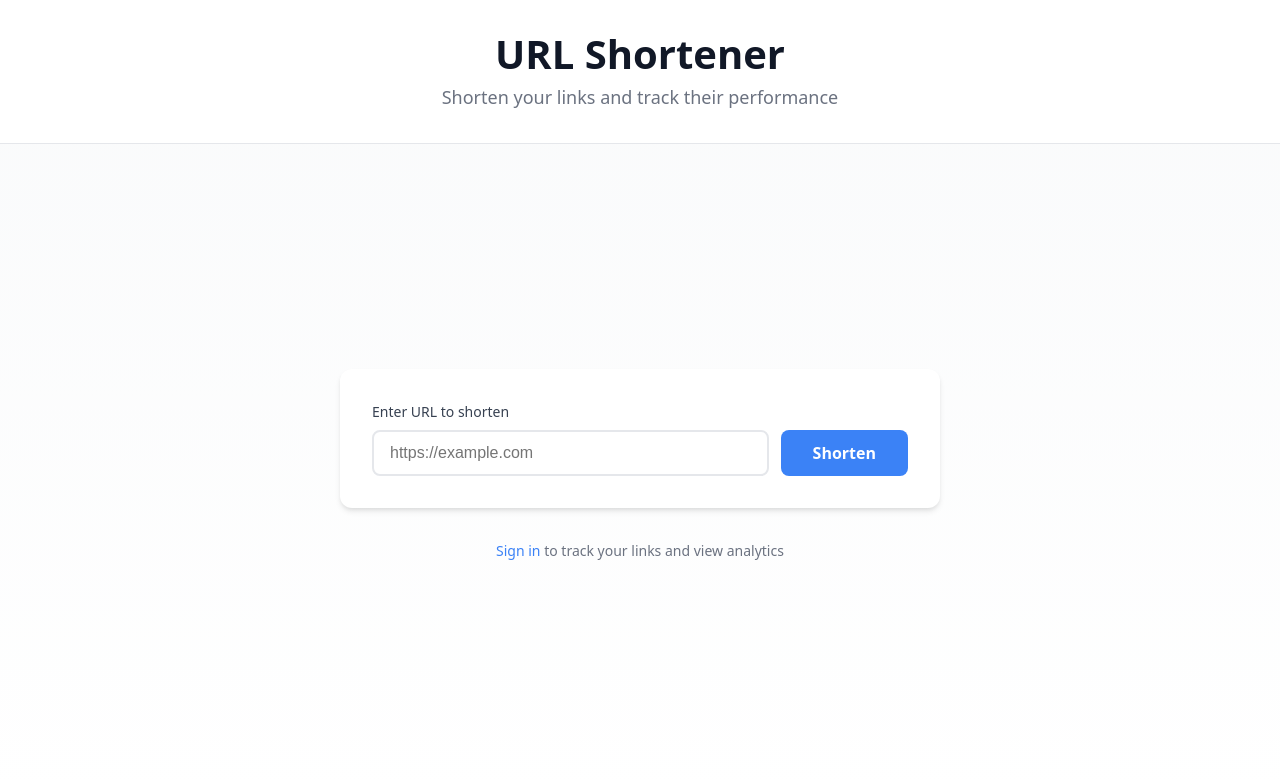
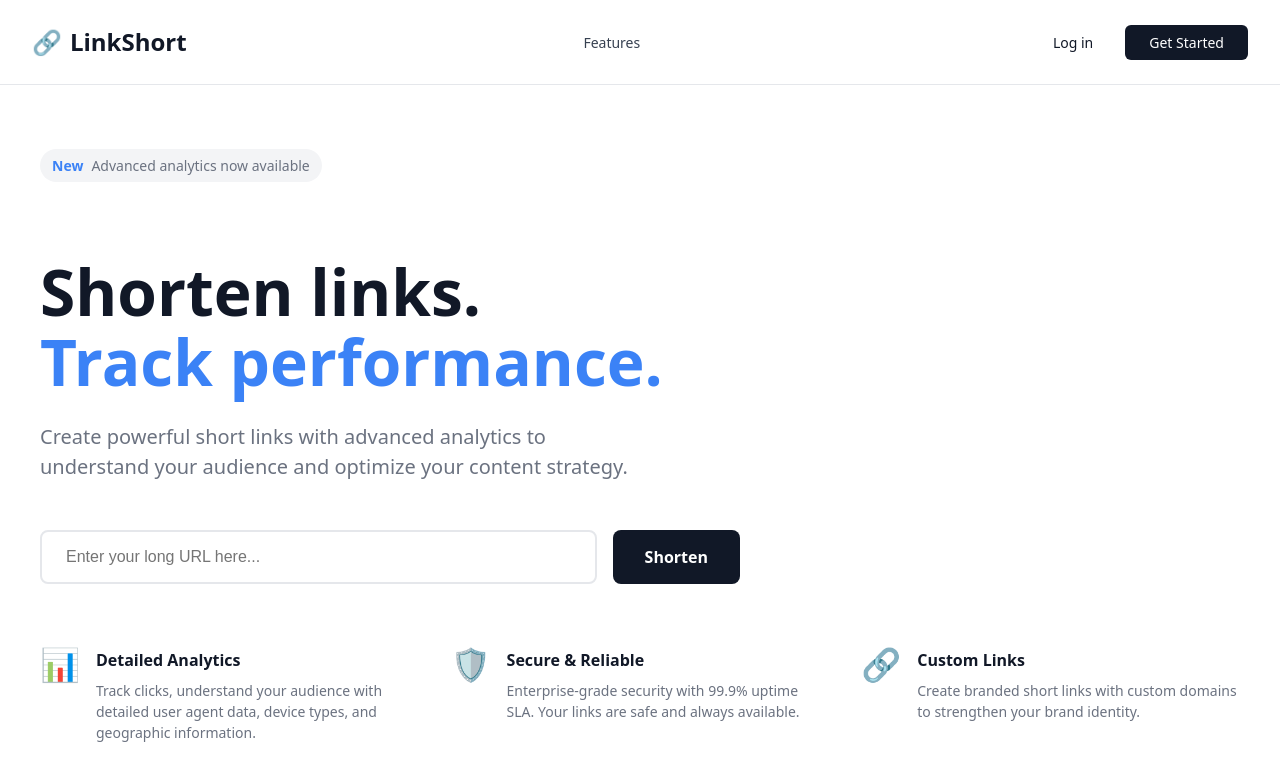
Before and after one commit to isiaccha/url-shortener, a React (Vite) app in the folder frontend/: page / in a window 1280 px wide. Shown: the top 780 px of the page. Built offline with nearby package versions, Linux system fonts and the light colour scheme; no server answers.

Commit message:
cleaned up initial homepage

```diff
--- a/frontend/src/pages/Home.tsx
+++ b/frontend/src/pages/Home.tsx
@@ -57,7 +57,7 @@ export default function Home() {
         display: 'flex',
         alignItems: 'center',
         justifyContent: 'center',
-        background: '#f9fafb',
+        background: '#ffffff',
       }}>
         <p style={{ color: '#6b7280' }}>Loading...</p>
       </div>
@@ -67,75 +67,189 @@ export default function Home() {
   return (
     <div style={{
       minHeight: '100vh',
-      background: 'linear-gradient(to bottom, #f9fafb, #ffffff)',
+      background: '#ffffff',
+    }}>
+      {/* Header/Navigation */}
+      <header style={{
+        padding: '1.5rem 2rem',
         display: 'flex',
-      flexDirection: 'column',
-    }}>
-      {/* Header */}
-      <header style={{
-        padding: '2rem 1rem',
-        textAlign: 'center',
-        background: 'white',
+        alignItems: 'center',
+        justifyContent: 'space-between',
         borderBottom: '1px solid #e5e7eb',
       }}>
-        <h1 style={{
-          fontSize: '2.5rem',
+        <div style={{
+          display: 'flex',
+          alignItems: 'center',
+          gap: '0.5rem',
+          fontSize: '1.5rem',
           fontWeight: 'bold',
           color: '#111827',
-          margin: 0,
-          marginBottom: '0.5rem',
         }}>
-          URL Shortener
-        </h1>
-        <p style={{
-          fontSize: '1.125rem',
-          color: '#6b7280',
-          margin: 0,
+          <span>🔗</span>
+          <span>LinkShort</span>
+        </div>
+
+        <nav style={{
+          display: 'flex',
+          alignItems: 'center',
+          gap: '2rem',
         }}>
-          Shorten your links and track their performance
-        </p>
+          <a
+            href="#features"
+            style={{
+              color: '#374151',
+              textDecoration: 'none',
+              fontSize: '0.875rem',
+              fontWeight: '500',
+            }}
+            onMouseEnter={(e) => e.currentTarget.style.color = '#111827'}
+            onMouseLeave={(e) => e.currentTarget.style.color = '#374151'}
+          >
+            Features
+          </a>
+          {isAuthenticated && (
+            <a
+              href="/dashboard"
+              onClick={(e) => {
+                e.preventDefault()
+                navigate('/dashboard')
+              }}
+              style={{
+                color: '#374151',
+                textDecoration: 'none',
+                fontSize: '0.875rem',
+                fontWeight: '500',
+              }}
+              onMouseEnter={(e) => e.currentTarget.style.color = '#111827'}
+              onMouseLeave={(e) => e.currentTarget.style.color = '#374151'}
+            >
+              Dashboard
+            </a>
+          )}
+        </nav>
+
+        <div style={{
+          display: 'flex',
+          alignItems: 'center',
+          gap: '1rem',
+        }}>
+          {!isAuthenticated ? (
+            <>
+              <button
+                onClick={() => navigate('/login')}
+                style={{
+                  padding: '0.5rem 1rem',
+                  background: 'transparent',
+                  border: 'none',
+                  color: '#111827',
+                  fontSize: '0.875rem',
+                  fontWeight: '500',
+                  cursor: 'pointer',
+                }}
+              >
+                Log in
+              </button>
+              <button
+                onClick={() => navigate('/login')}
+                style={{
+                  padding: '0.5rem 1.5rem',
+                  background: '#111827',
+                  border: 'none',
+                  color: 'white',
+                  fontSize: '0.875rem',
+                  fontWeight: '500',
+                  borderRadius: '6px',
+                  cursor: 'pointer',
+                }}
+                onMouseEnter={(e) => e.currentTarget.style.background = '#374151'}
+                onMouseLeave={(e) => e.currentTarget.style.background = '#111827'}
+              >
+                Get Started
+              </button>
+            </>
+          ) : (
+            <button
+              onClick={() => navigate('/dashboard')}
+              style={{
+                padding: '0.5rem 1.5rem',
+                background: '#111827',
+                border: 'none',
+                color: 'white',
+                fontSize: '0.875rem',
+                fontWeight: '500',
+                borderRadius: '6px',
+                cursor: 'pointer',
+              }}
+              onMouseEnter={(e) => e.currentTarget.style.background = '#374151'}
+              onMouseLeave={(e) => e.currentTarget.style.background = '#111827'}
+            >
+              Dashboard
+            </button>
+          )}
+        </div>
       </header>
 
-      {/* Main Content */}
+      {/* Hero Section */}
       <main style={{
-        flex: 1,
-        display: 'flex',
+        maxWidth: '1200px',
+        margin: '0 auto',
+        padding: '4rem 2rem',
+      }}>
+        {/* Badge */}
+        <div style={{
+          display: 'inline-flex',
           alignItems: 'center',
-        justifyContent: 'center',
-        padding: '2rem 1rem',
+          gap: '0.5rem',
+          padding: '0.375rem 0.75rem',
+          background: '#f3f4f6',
+          borderRadius: '9999px',
+          marginBottom: '2rem',
+          fontSize: '0.875rem',
         }}>
-        <div style={{
-          width: '100%',
+          <span style={{ color: '#3b82f6', fontWeight: '600' }}>New</span>
+          <span style={{ color: '#6b7280' }}>Advanced analytics now available</span>
+        </div>
+
+        {/* Headline */}
+        <h1 style={{
+          fontSize: '4rem',
+          fontWeight: 'bold',
+          lineHeight: '1.1',
+          marginBottom: '1.5rem',
+          color: '#111827',
+        }}>
+          Shorten links.<br />
+          <span style={{ color: '#3b82f6' }}>Track performance.</span>
+        </h1>
+
+        {/* Description */}
+        <p style={{
+          fontSize: '1.25rem',
+          color: '#6b7280',
+          marginBottom: '3rem',
           maxWidth: '600px',
         }}>
+          Create powerful short links with advanced analytics to understand your audience and optimize your content strategy.
+        </p>
+
+        {/* URL Input Form */}
         <form onSubmit={handleSubmit} style={{
-            background: 'white',
-            borderRadius: '12px',
-            padding: '2rem',
-            boxShadow: '0 4px 6px -1px rgba(0, 0, 0, 0.1), 0 2px 4px -1px rgba(0, 0, 0, 0.06)',
+          display: 'flex',
+          gap: '1rem',
+          marginBottom: '3rem',
+          maxWidth: '700px',
         }}>
-            <label htmlFor="url-input" style={{
-              display: 'block',
-              fontSize: '0.875rem',
-              fontWeight: '500',
-              color: '#374151',
-              marginBottom: '0.5rem',
-            }}>
-              Enter URL to shorten
-            </label>
-            <div style={{ display: 'flex', gap: '0.75rem' }}>
           <input
-                id="url-input"
             type="text"
             value={url}
             onChange={(e) => {
               setUrl(e.target.value)
               setError(null)
             }}
-                placeholder="https://example.com"
+            placeholder="Enter your long URL here..."
             style={{
               flex: 1,
-                  padding: '0.75rem 1rem',
+              padding: '1rem 1.5rem',
               fontSize: '1rem',
               border: error ? '2px solid #ef4444' : '2px solid #e5e7eb',
               borderRadius: '8px',
@@ -153,11 +267,11 @@ export default function Home() {
             type="submit"
             disabled={loading}
             style={{
-                  padding: '0.75rem 2rem',
+              padding: '1rem 2rem',
               fontSize: '1rem',
               fontWeight: '600',
               color: 'white',
-                  background: '#3b82f6',
+              background: '#111827',
               border: 'none',
               borderRadius: '8px',
               cursor: loading ? 'not-allowed' : 'pointer',
@@ -166,84 +280,128 @@ export default function Home() {
             }}
             onMouseEnter={(e) => {
               if (!loading) {
-                    e.currentTarget.style.background = '#2563eb'
+                e.currentTarget.style.background = '#374151'
               }
             }}
             onMouseLeave={(e) => {
               if (!loading) {
-                    e.currentTarget.style.background = '#3b82f6'
+                e.currentTarget.style.background = '#111827'
               }
             }}
           >
             Shorten
           </button>
-            </div>
+        </form>
+
         {error && (
           <p style={{
-                marginTop: '0.5rem',
+            marginTop: '-2rem',
+            marginBottom: '2rem',
             fontSize: '0.875rem',
             color: '#ef4444',
           }}>
             {error}
           </p>
         )}
-            {isAuthenticated && user && (
+
+        {/* Feature Highlights */}
+        <div style={{
+          display: 'grid',
+          gridTemplateColumns: 'repeat(3, 1fr)',
+          gap: '2rem',
+          marginTop: '4rem',
+        }}>
+          <div style={{
+            display: 'flex',
+            alignItems: 'flex-start',
+            gap: '1rem',
+          }}>
+            <div style={{
+              fontSize: '2rem',
+              lineHeight: 1,
+            }}>
+              📊
+            </div>
+            <div>
+              <h3 style={{
+                fontSize: '1rem',
+                fontWeight: '600',
+                color: '#111827',
+                margin: 0,
+                marginBottom: '0.5rem',
+              }}>
+                Detailed Analytics
+              </h3>
               <p style={{
-                marginTop: '1rem',
                 fontSize: '0.875rem',
                 color: '#6b7280',
-                textAlign: 'center',
+                margin: 0,
               }}>
-                Signed in as {user.email}
+                Track clicks, understand your audience with detailed user agent data, device types, and geographic information.
               </p>
-            )}
-          </form>
+            </div>
+          </div>
 
-          {/* Additional Info */}
           <div style={{
-            marginTop: '2rem',
-            textAlign: 'center',
+            display: 'flex',
+            alignItems: 'flex-start',
+            gap: '1rem',
+          }}>
+            <div style={{
+              fontSize: '2rem',
+              lineHeight: 1,
+            }}>
+              🛡️
+            </div>
+            <div>
+              <h3 style={{
+                fontSize: '1rem',
+                fontWeight: '600',
+                color: '#111827',
+                margin: 0,
+                marginBottom: '0.5rem',
+              }}>
+                Secure & Reliable
+              </h3>
+              <p style={{
+                fontSize: '0.875rem',
                 color: '#6b7280',
+                margin: 0,
+              }}>
+                Enterprise-grade security with 99.9% uptime SLA. Your links are safe and always available.
+              </p>
+            </div>
+          </div>
+
+          <div style={{
+            display: 'flex',
+            alignItems: 'flex-start',
+            gap: '1rem',
+          }}>
+            <div style={{
+              fontSize: '2rem',
+              lineHeight: 1,
+            }}>
+              🔗
+            </div>
+            <div>
+              <h3 style={{
+                fontSize: '1rem',
+                fontWeight: '600',
+                color: '#111827',
+                margin: 0,
+                marginBottom: '0.5rem',
+              }}>
+                Custom Links
+              </h3>
+              <p style={{
                 fontSize: '0.875rem',
+                color: '#6b7280',
+                margin: 0,
               }}>
-            {!isAuthenticated && (
-              <p>
-                <a
-                  href="/login"
-                  onClick={(e) => {
-                    e.preventDefault()
-                    navigate('/login')
-                  }}
-                  style={{
-                    color: '#3b82f6',
-                    textDecoration: 'none',
-                    fontWeight: '500',
-                  }}
-                >
-                  Sign in
-                </a>
-                {' '}to track your links and view analytics
+                Create branded short links with custom domains to strengthen your brand identity.
               </p>
-            )}
-            {isAuthenticated && (
-              <p>
-                <a
-                  href="/dashboard"
-                  onClick={(e) => {
-                    e.preventDefault()
-                    navigate('/dashboard')
-                  }}
-                  style={{
-                    color: '#3b82f6',
-                    textDecoration: 'none',
-                    fontWeight: '500',
-                  }}
-                >
-                  View Dashboard
-                </a>
-                {' '}to see all your links and analytics
-              </p>
-            )}
+            </div>
           </div>
         </div>
       </main>
```
Lines whose indentation alone changed are shown as unchanged.
